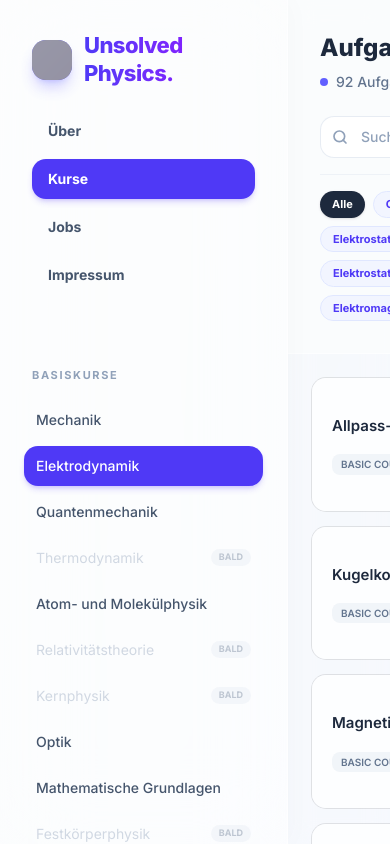
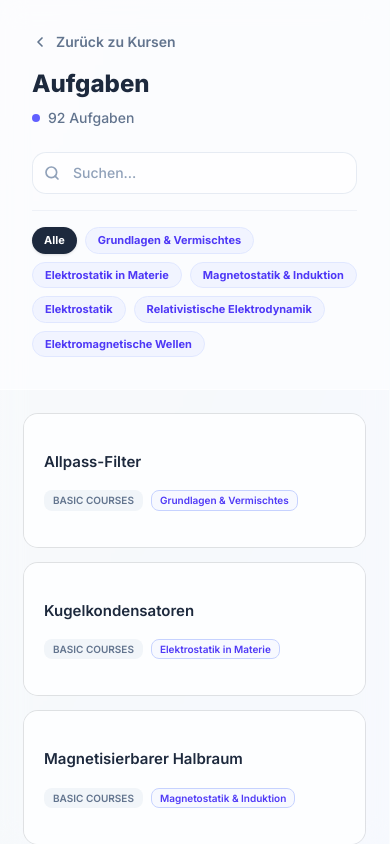
Before and after one commit to IAmMichaelPutz/Unsolved-physics, a Next.js app: page / in a window 390 px wide. Built offline with nearby package versions, Linux system fonts and the light colour scheme; grey boxes are pictures that could not be loaded.

Commit message:
Implement mobile-first responsive layout

```diff
--- a/src/app/page.tsx
+++ b/src/app/page.tsx
@@ -194,7 +194,7 @@ export default function Home() {
   return (
     <div className="flex h-screen overflow-hidden bg-gradient-to-br from-slate-50 via-slate-100/60 to-indigo-50/50 font-sans selection:bg-indigo-200 text-slate-900">
       {/* Sidebar - Courses (Glassmorphism) */}
-      <div className="w-72 border-r border-white/60 bg-white/60 backdrop-blur-2xl shadow-[4px_0_24px_rgba(0,0,0,0.02)] flex flex-col z-20 flex-shrink-0">
+      <div className={`w-full lg:w-72 border-r border-white/60 bg-white/60 backdrop-blur-2xl shadow-[4px_0_24px_rgba(0,0,0,0.02)] flex-col z-20 flex-shrink-0 ${activeTopic ? 'hidden lg:flex' : 'flex'}`}>
         <div className="p-8 pb-4">
           <SidebarNav />
         </div>
@@ -244,8 +244,15 @@ export default function Home() {
       </div>
 
       {/* Main Content - Tasks List */}
-      <div className="w-[400px] border-r border-white/50 flex flex-col bg-slate-50/40 backdrop-blur-md flex-shrink-0 relative z-10">
+      <div className={`w-full lg:w-[400px] border-r border-white/50 flex-col bg-slate-50/40 backdrop-blur-md flex-shrink-0 relative z-10 ${(!activeTopic || activeTask) ? 'hidden lg:flex' : 'flex'}`}>
         <div className="p-8 border-b border-white/60 bg-white/40 sticky top-0 z-10">
+          <button
+            onClick={() => setActiveTopic("")}
+            className="lg:hidden flex items-center gap-2 text-slate-500 hover:text-indigo-600 mb-4 font-semibold text-sm transition-colors"
+          >
+            <svg xmlns="http://www.w3.org/2000/svg" width="16" height="16" viewBox="0 0 24 24" fill="none" stroke="currentColor" strokeWidth="2.5" strokeLinecap="round" strokeLinejoin="round"><path d="m15 18-6-6 6-6"/></svg>
+            {lang === "de" ? "Zurück zu Kursen" : "Back to Courses"}
+          </button>
           <h2 className="font-extrabold text-2xl text-slate-800 mb-1">{lang === "de" ? "Aufgaben" : "Exercises"}</h2>
           <div className="flex items-center gap-2 mt-2">
             <span className="flex h-2 w-2 rounded-full bg-indigo-500"></span>
@@ -328,7 +335,7 @@ export default function Home() {
       </div>
 
       {/* Task Detail View */}
-      <div className="flex-1 flex flex-col relative h-screen overflow-hidden bg-white/30">
+      <div className={`w-full lg:flex-1 flex-col relative h-screen overflow-hidden bg-white/30 ${!activeTask ? 'hidden lg:flex' : 'flex'}`}>
         <div className="absolute inset-0 bg-[radial-gradient(ellipse_at_top_right,_var(--tw-gradient-stops))] from-indigo-100/40 via-transparent to-transparent opacity-80 pointer-events-none"></div>
 
         {/* Global Language Switcher top right */}
@@ -343,8 +350,15 @@ export default function Home() {
 
         {activeTask ? (
           <div className="flex-1 overflow-y-auto custom-scrollbar relative z-10">
-            <div className="p-12 max-w-4xl mx-auto w-full pb-40">
+            <div className="p-6 md:p-12 max-w-4xl mx-auto w-full pb-40">
               <div className="mb-10">
+                <button
+                  onClick={() => setActiveTask(null)}
+                  className="lg:hidden flex items-center gap-2 text-slate-500 hover:text-indigo-600 mb-6 font-semibold text-sm transition-colors"
+                >
+                  <svg xmlns="http://www.w3.org/2000/svg" width="16" height="16" viewBox="0 0 24 24" fill="none" stroke="currentColor" strokeWidth="2.5" strokeLinecap="round" strokeLinejoin="round"><path d="m15 18-6-6 6-6"/></svg>
+                  {lang === "de" ? "Zurück zur Aufgabenliste" : "Back to Exercises"}
+                </button>
                 <div className="flex flex-wrap items-center gap-2 mb-6">
                   <Badge className="bg-indigo-100 hover:bg-indigo-200 text-indigo-700 shadow-none font-bold px-3 py-1 text-xs rounded-full">
                     {translateCategory(activeTask.category, lang)}
```
